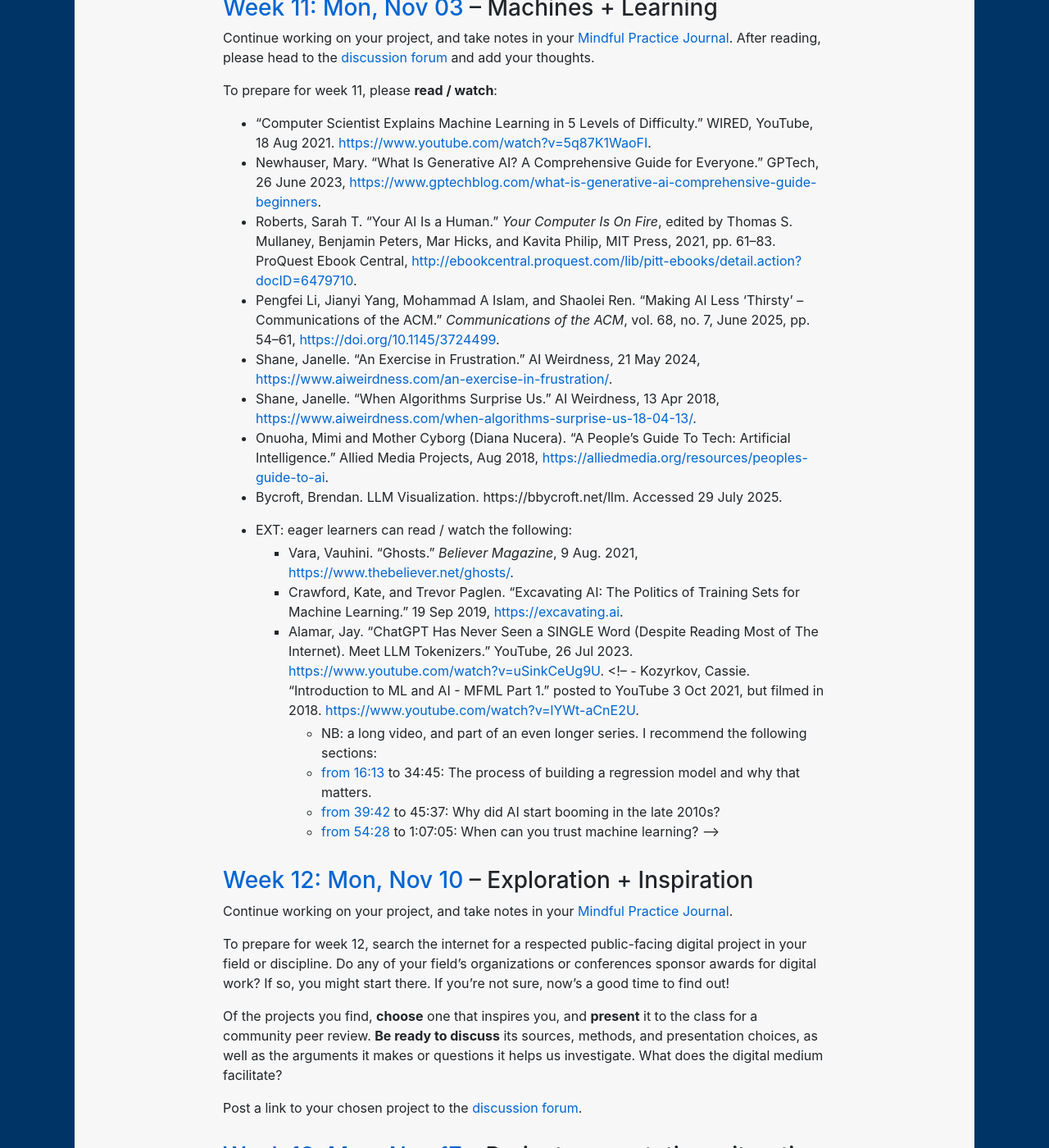
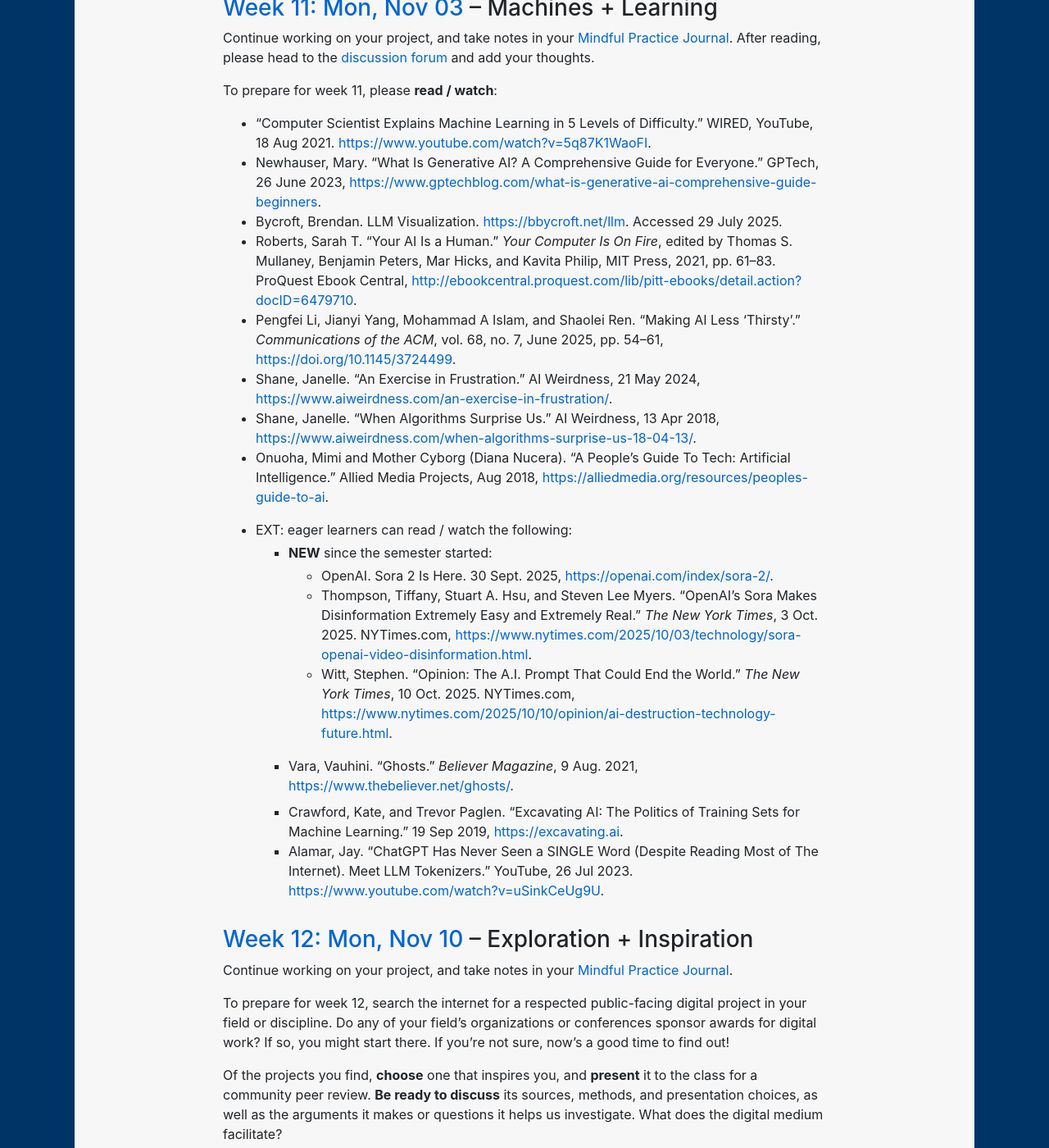
Before and after one commit to benmiller314/dsam2025fall, a Jekyll site: the page built from schedule.md, in a window 1280 px wide and 1400 px high, scrolled down 9393 px. Shown: the whole window at 82% size. Built offline with Jekyll 4.4.1, drawn with Linux system fonts in a browser that asks for light colours; our own code applies the rules of GitHub Pages for plain Markdown files.

Commit message:
fix EXTs for week 11
the comments had been showing, and I wanted to add some new material on Sora2 video generation

```diff
--- a/schedule.md
+++ b/schedule.md
@@ -282,23 +282,29 @@
 
 * "Computer Scientist Explains Machine Learning in 5 Levels of Difficulty." WIRED, YouTube, 18 Aug 2021. <a href="https://www.youtube.com/watch?v=5q87K1WaoFI">https://www.youtube.com/watch?v=5q87K1WaoFI</a>.
 * Newhauser, Mary. “What Is Generative AI? A Comprehensive Guide for Everyone.” GPTech, 26 June 2023, <a href="https://www.gptechblog.com/what-is-generative-ai-comprehensive-guide-beginners">https://www.gptechblog.com/what-is-generative-ai-comprehensive-guide-beginners</a>.
+* Bycroft, Brendan. LLM Visualization. <a href="https://bbycroft.net/llm">https://bbycroft.net/llm</a>. Accessed 29 July 2025.
 * Roberts, Sarah T. “Your AI Is a Human.” <em>Your Computer Is On Fire</em>, edited by Thomas S. Mullaney, Benjamin Peters, Mar Hicks, and Kavita Philip, MIT Press, 2021, pp. 61–83. ProQuest Ebook Central, <a href="http://ebookcentral.proquest.com/lib/pitt-ebooks/detail.action?docID=6479710">http://ebookcentral.proquest.com/lib/pitt-ebooks/detail.action?docID=6479710</a>.
-* Pengfei Li, Jianyi Yang, Mohammad A Islam, and Shaolei Ren. “Making AI Less ‘Thirsty’ – Communications of the ACM.” <em>Communications of the ACM</em>, vol. 68, no. 7, June 2025, pp. 54–61, <a href="https://doi.org/10.1145/3724499">https://doi.org/10.1145/3724499</a>.
+* Pengfei Li, Jianyi Yang, Mohammad A Islam, and Shaolei Ren. “Making AI Less ‘Thirsty’.” <em>Communications of the ACM</em>, vol. 68, no. 7, June 2025, pp. 54–61, <a href="https://doi.org/10.1145/3724499">https://doi.org/10.1145/3724499</a>.
 * Shane, Janelle. “An Exercise in Frustration.” AI Weirdness, 21 May 2024, <a href="https://www.aiweirdness.com/an-exercise-in-frustration/">https://www.aiweirdness.com/an-exercise-in-frustration/</a>.
 * Shane, Janelle. “When Algorithms Surprise Us.” AI Weirdness, 13 Apr 2018, <a href="https://www.aiweirdness.com/when-algorithms-surprise-us-18-04-13/">https://www.aiweirdness.com/when-algorithms-surprise-us-18-04-13/</a>.
 * Onuoha, Mimi and Mother Cyborg (Diana Nucera). “A People’s Guide To Tech: Artificial Intelligence.” Allied Media Projects, Aug 2018, <a href="https://alliedmedia.org/resources/peoples-guide-to-ai">https://alliedmedia.org/resources/peoples-guide-to-ai</a>.
-* Bycroft, Brendan. LLM Visualization. https://bbycroft.net/llm. Accessed 29 July 2025.
 
 * EXT: eager learners can read / watch the following:
+    - **NEW** since the semester started:
+        * OpenAI. Sora 2 Is Here. 30 Sept. 2025, [https://openai.com/index/sora-2/](https://openai.com/index/sora-2/).
+        * Thompson, Tiffany, Stuart A. Hsu, and Steven Lee Myers. “OpenAI’s Sora Makes Disinformation Extremely Easy and Extremely Real.” <em>The New York Times</em>, 3 Oct. 2025. NYTimes.com, [https://www.nytimes.com/2025/10/03/technology/sora-openai-video-disinformation.html](https://www.nytimes.com/2025/10/03/technology/sora-openai-video-disinformation.html).
+        * Witt, Stephen. “Opinion: The A.I. Prompt That Could End the World.” <em>The New York Times</em>, 10 Oct. 2025. NYTimes.com, [https://www.nytimes.com/2025/10/10/opinion/ai-destruction-technology-future.html](https://www.nytimes.com/2025/10/10/opinion/ai-destruction-technology-future.html).
     - Vara, Vauhini. “Ghosts.” <em>Believer Magazine</em>, 9 Aug. 2021, <a href="https://www.thebeliever.net/ghosts/">https://www.thebeliever.net/ghosts/</a>.
     - Crawford, Kate, and Trevor Paglen. “Excavating AI: The Politics of Training Sets for Machine Learning.” 19 Sep 2019, <a href="https://excavating.ai">https://excavating.ai</a>.
     - Alamar, Jay. "ChatGPT Has Never Seen a SINGLE Word (Despite Reading Most of The Internet). Meet LLM Tokenizers." YouTube, 26 Jul 2023. <a href="https://www.youtube.com/watch?v=uSinkCeUg9U">https://www.youtube.com/watch?v=uSinkCeUg9U</a>.
-    <!-- - Kozyrkov, Cassie. "Introduction to ML and AI - MFML Part 1." posted to YouTube 3 Oct 2021, but filmed in 2018. <a href="https://www.youtube.com/watch?v=lYWt-aCnE2U">https://www.youtube.com/watch?v=lYWt-aCnE2U</a>.
-        * NB: a long video, and part of an even longer series. I recommend the following sections:
-        * <a href="https://www.youtube.com/watch?v=lYWt-aCnE2U&t=973s">from 16:13</a> to 34:45: The process of building a regression model and why that matters.
-        * <a href="https://www.youtube.com/watch?v=lYWt-aCnE2U">from 39:42</a> to 45:37: Why did AI start booming in the late 2010s?
-        * <a href="https://www.youtube.com/watch?v=lYWt-aCnE2U&t=3264s">from 54:28</a> to 1:07:05: When can you trust machine learning? -->
-    <!-- - Cheung, Diana. “Demystifying Generative AI: Introducing the Underlying Technologies & Models of Generative AI.” Codesmith.io/Blog, Aug 30, 2023, <a href="https://www.codesmith.io/blog/demystifying-generative-ai-introducing-the-underlying-technologies-models-of-generative-ai">https://www.codesmith.io/blog/demystifying-generative-ai-introducing-the-underlying-technologies-models-of-generative-ai</a>. -->
+
+<!-- - Kozyrkov, Cassie. "Introduction to ML and AI - MFML Part 1." posted to YouTube 3 Oct 2021, but filmed in 2018. <a href="https://www.youtube.com/watch?v=lYWt-aCnE2U">https://www.youtube.com/watch?v=lYWt-aCnE2U</a>.
+    * NB: a long video, and part of an even longer series. I recommend the following sections:
+    * <a href="https://www.youtube.com/watch?v=lYWt-aCnE2U&t=973s">from 16:13</a> to 34:45: The process of building a regression model and why that matters.
+    * <a href="https://www.youtube.com/watch?v=lYWt-aCnE2U">from 39:42</a> to 45:37: Why did AI start booming in the late 2010s?
+    * <a href="https://www.youtube.com/watch?v=lYWt-aCnE2U&t=3264s">from 54:28</a> to 1:07:05: When can you trust machine learning? -->
+
+<!-- - Cheung, Diana. “Demystifying Generative AI: Introducing the Underlying Technologies & Models of Generative AI.” Codesmith.io/Blog, Aug 30, 2023, <a href="https://www.codesmith.io/blog/demystifying-generative-ai-introducing-the-underlying-technologies-models-of-generative-ai">https://www.codesmith.io/blog/demystifying-generative-ai-introducing-the-underlying-technologies-models-of-generative-ai</a>. -->
 
 
 
```
